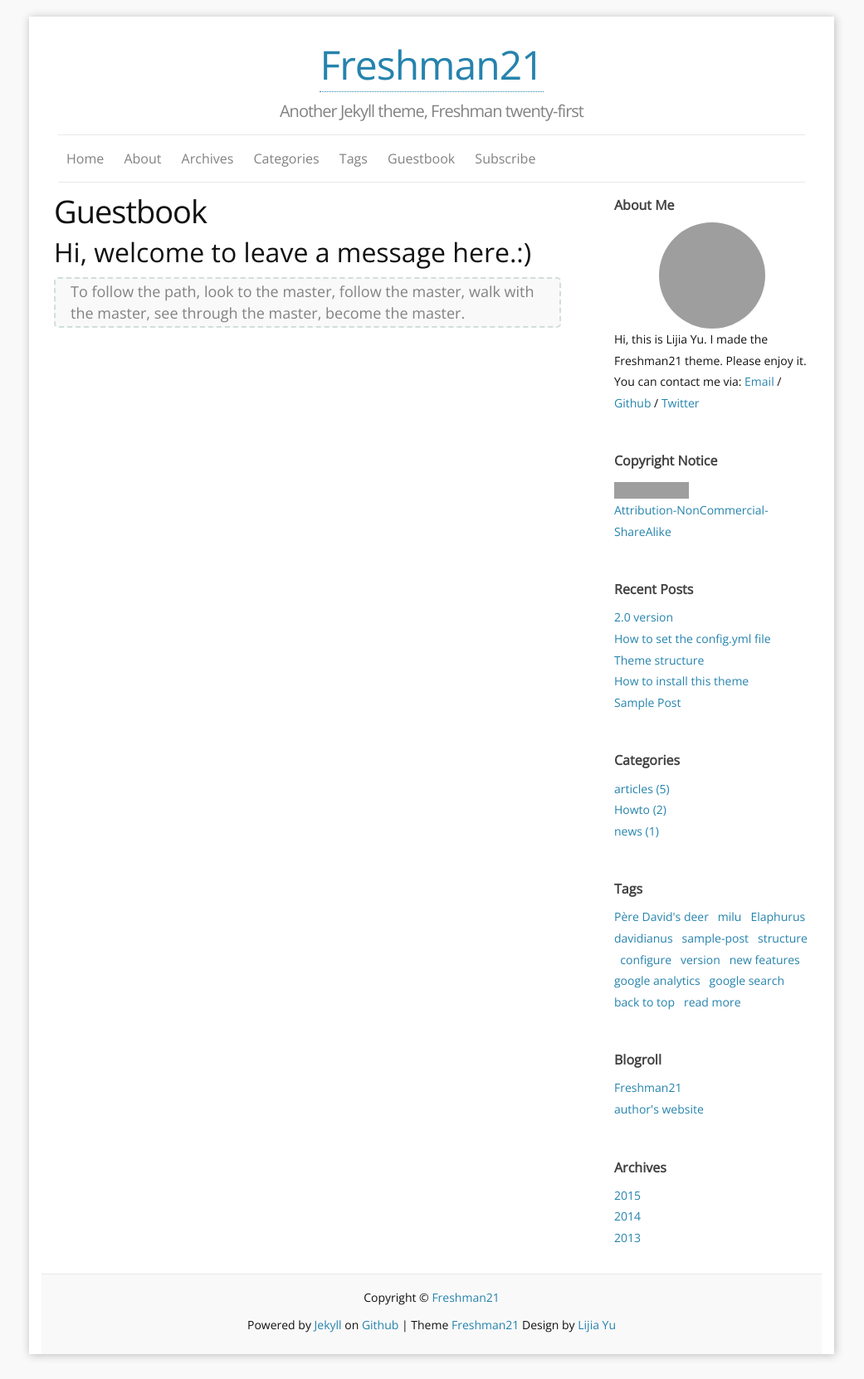
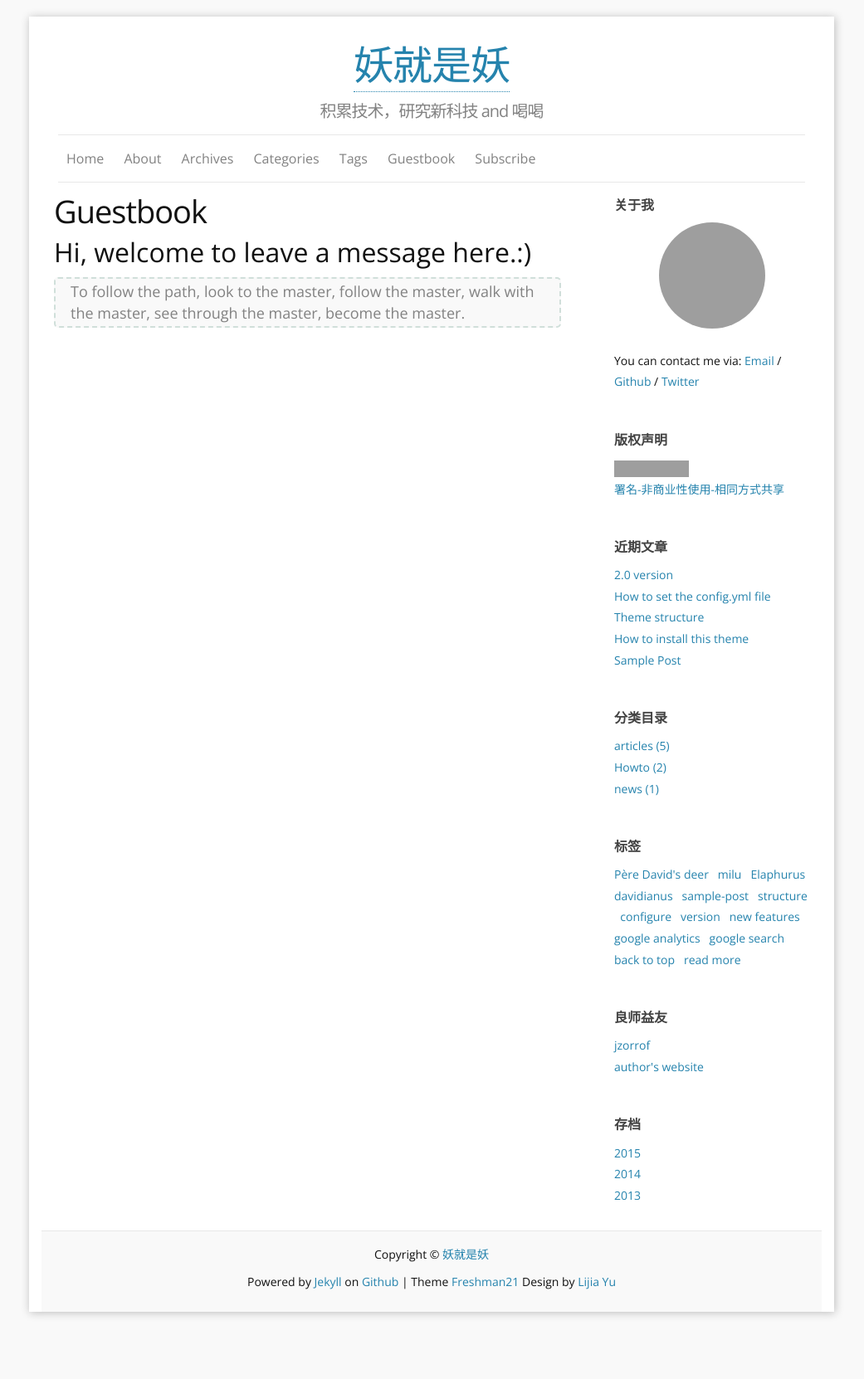
Before and after one commit to jzorrof/jzorrof.github.com, a Jekyll site: the page built from f_guestbook.md, in a window 1280 px wide. Shown: the whole page at 83% size, without its empty margins (120-1161 px from the left). Built offline with Jekyll 4.4.1, drawn with Linux system fonts in a browser that asks for light colours; comment, search, counter and statistics services are not loaded; after the commit the page ends 1611 px from its top, so only the background shows below that; grey boxes are pictures that could not be loaded.

Commit message:
chang config and add icon

```diff
--- a/_config.yml
+++ b/_config.yml
@@ -1,27 +1,27 @@
 ### Site info:
-title: Freshman21
-tagline: Another Jekyll theme, Freshman twenty-first
-author: Lijia Yu
-email: yu@lijiayu.net
-description: "Freshman21 is a Jekyll blog theme." # You can edit this line in _config.yml. It will appear in your document head meta and in your feed.xml site description
-keywords: "Jekyll, theme, Freshman21"
+title: 妖就是妖
+tagline: 积累技术，研究新科技 and 喝喝
+author: Jzorrof
+email: jzorrof@gmail.com
+description: "技术备忘录" # You can edit this line in _config.yml. It will appear in your document head meta and in your feed.xml site description
+keywords: "Python, Java, Android"
 baseurl: "" # the subpath of your site, e.g. /blog
 url: "http://blog.jzorrof.info" # the base hostname & protocol for your site
-locale: en_US
+locale: zh_CN
 
 ### Personal info and site tools info:
-twitter_username: yulijia
-github_username:  yulijia
-disqus_shortname: freshman21
-favicon:     "/images/favicon.ico"
-aboutme: Hi, this is Lijia Yu. I made the Freshman21 theme. Please enjoy it. # these are shown on aboutme-sidebar.
+twitter_username: jzorrof
+github_username:  jzorrof
+disqus_shortname: joe
+favicon:     "/images/tiaopi.ico"
+aboutme: # these are shown on aboutme-sidebar.
 aboutme_photo: https://i.imgur.com/Mdc4szJl.jpg # your photo.
 
 
 ### Site setting:
 ShowContactInfo: "True" # Personal Info (twitter,github,email) can be seen on aboutme-sidebar, those info only shown when ShowContactInfo == True
 default_column: "two" # blog style: two columns, if default_column != "two", you will see a one column blog.
-default_locale: "en" # blog sidebar language set, only include: English(en) and Chinese (cn)
+default_locale: "cn" # blog sidebar language set, only include: English(en) and Chinese (cn)
 
 locales:
     en:
@@ -55,12 +55,12 @@ locales:
 ### your Blogroll info, only name can shown on the page.
 
 Blogroll:
-    - name: Freshman21
-      href: http://yulijia.net/freshman21
-      title: Another Jekyll blog theme
+    - name: jzorrof
+      href: http://blog.jzorrof.info
+      title: tech blog
     - name: author's website
-      href: http://yulijia.net/
-      title: Lijia Yu's website
+      href: http://www.jzorro.info/
+      title: zhong's website
 
 
 ### Build settings
```
Also changed, not shown: images/tiaopi.ico (added).
